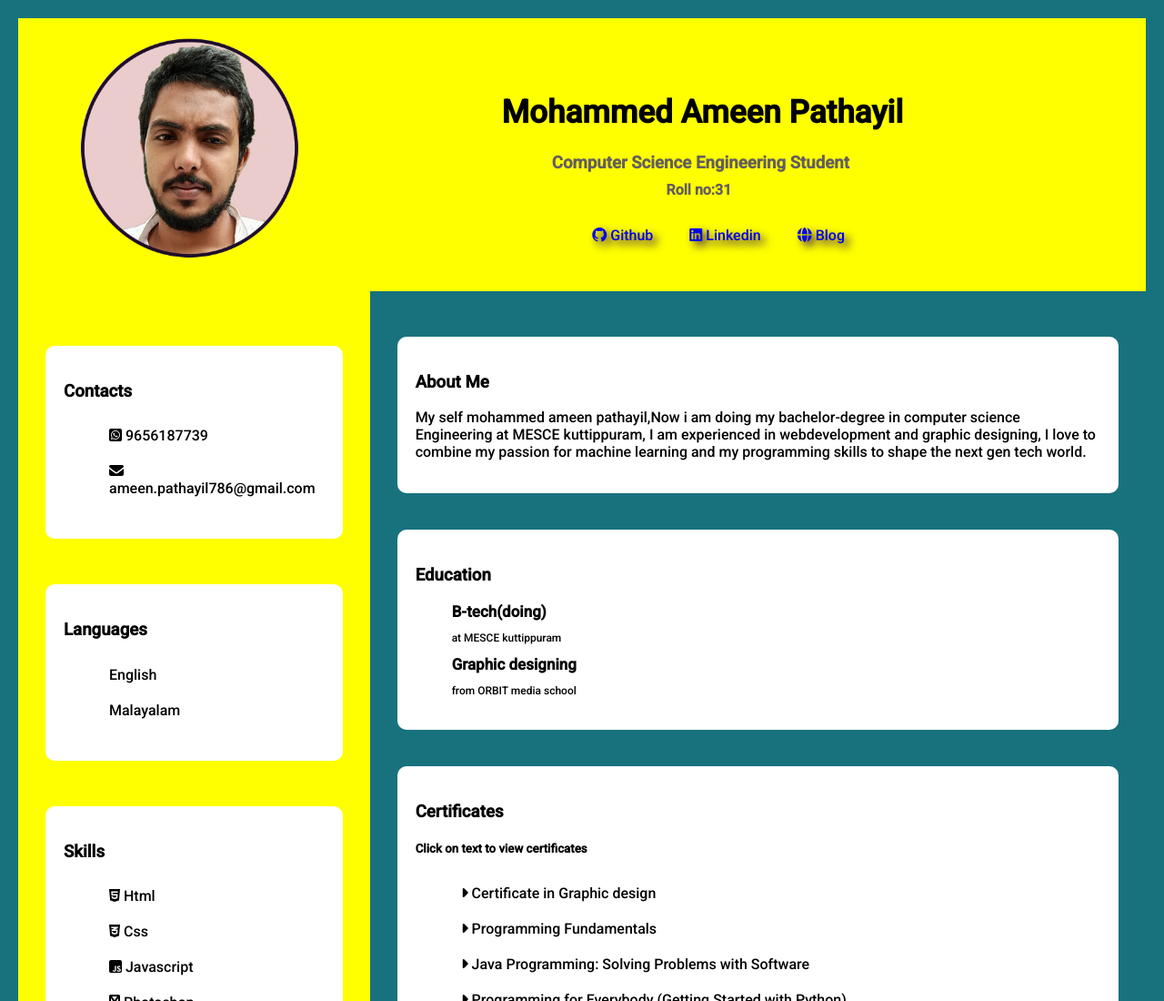
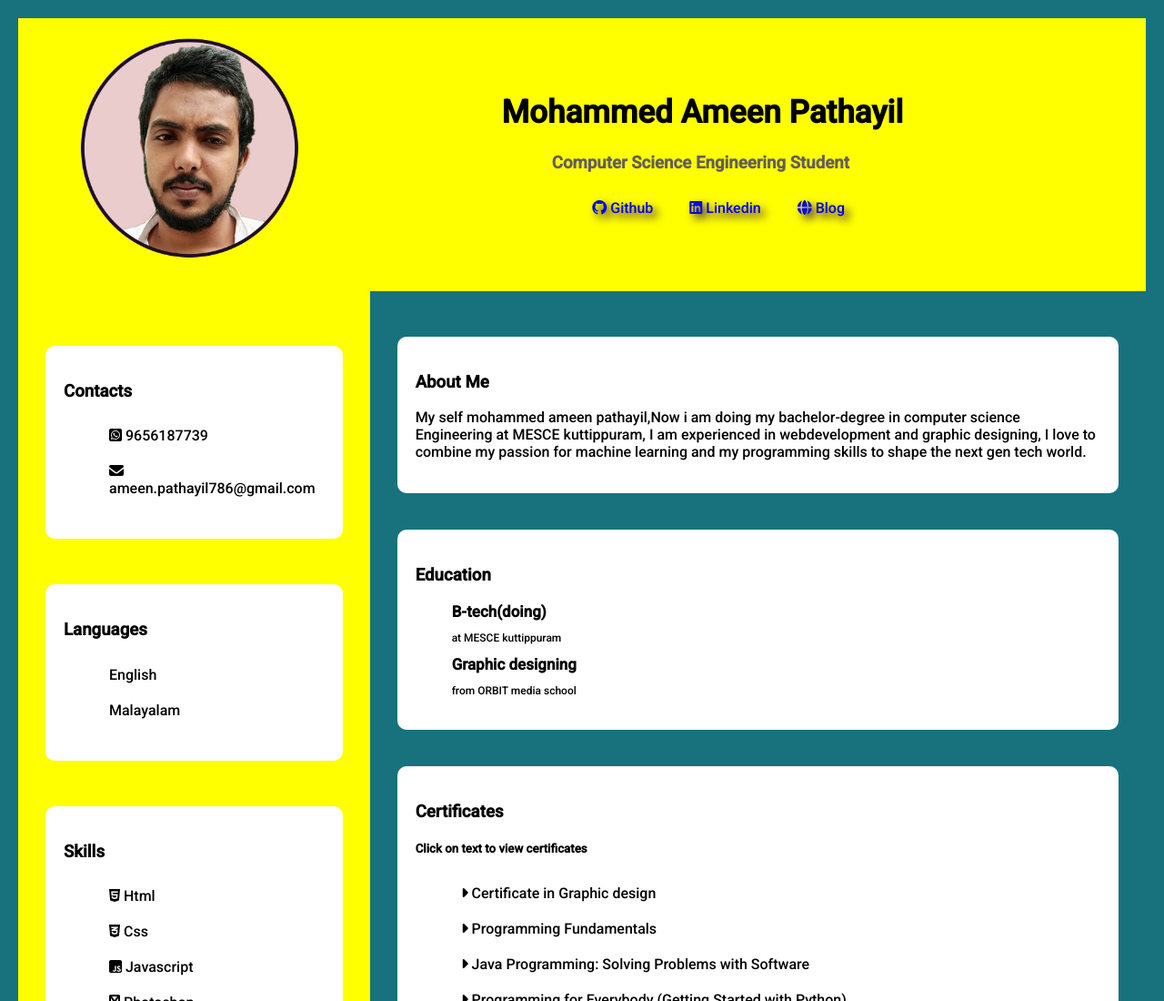
Before and after one commit to ameenpathayil/myonlinecv, a plain HTML site: page index.html in a window 1280 px wide. Shown: the top 1100 px of the page at 91% size. Drawn offline with Linux system fonts and the light colour scheme.

Commit message:
Update index.html

```diff
--- a/index.html
+++ b/index.html
@@ -17,7 +17,7 @@
             <div class="name">
                 <h1>Mohammed Ameen Pathayil</h1>
                 <h3>Computer Science Engineering Student</h3>
-                <h4>Roll no:31</h4>
+
                 <ul>
                     <li><a href="https://github.com/ameenvilloor" target="_blank"><i class="fab fa-github"></i>  Github </a></li>
                     <li><a href="https://www.linkedin.com/in/ameen-villoor-3b0aaa19b/" target="_blank"><i class="fab fa-linkedin"></i>  Linkedin</a></li>
```
